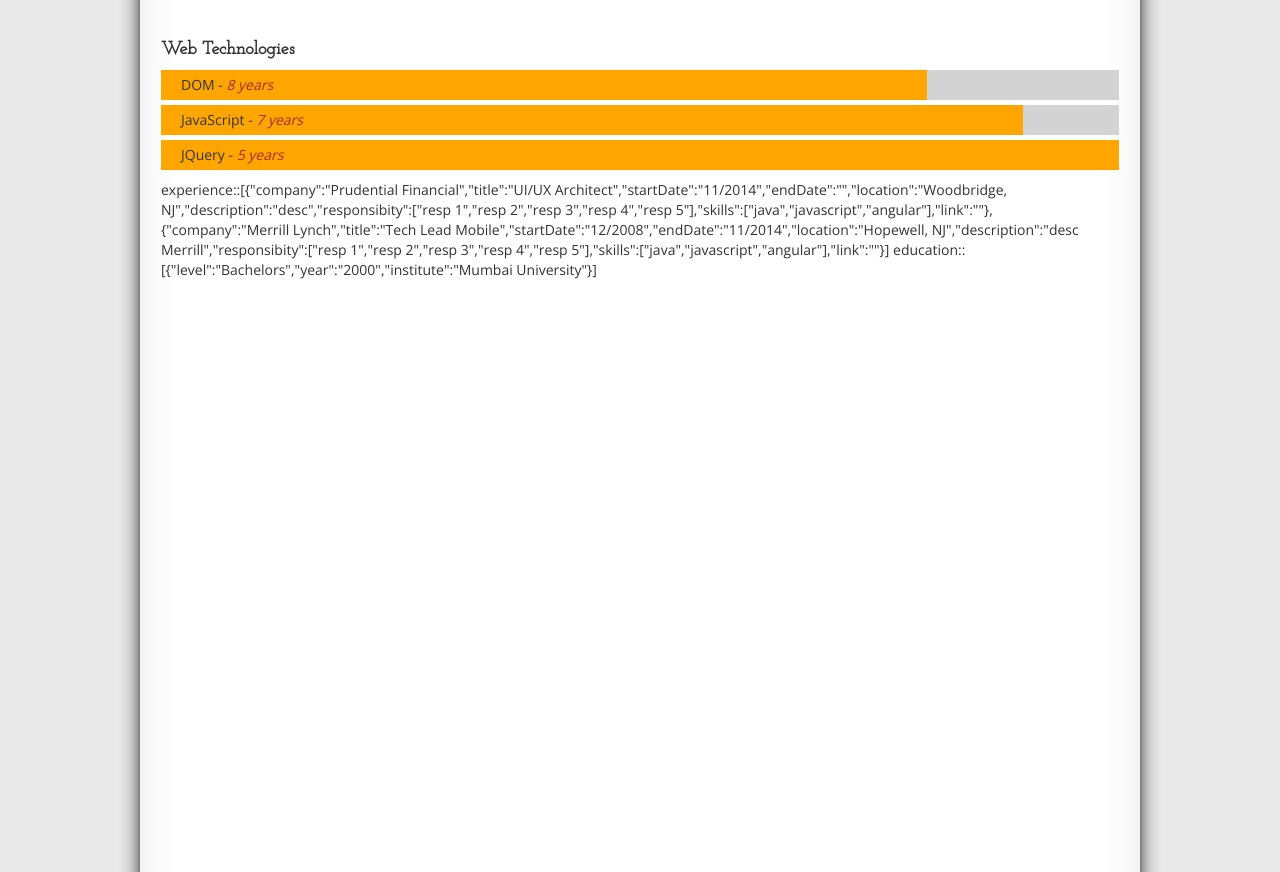
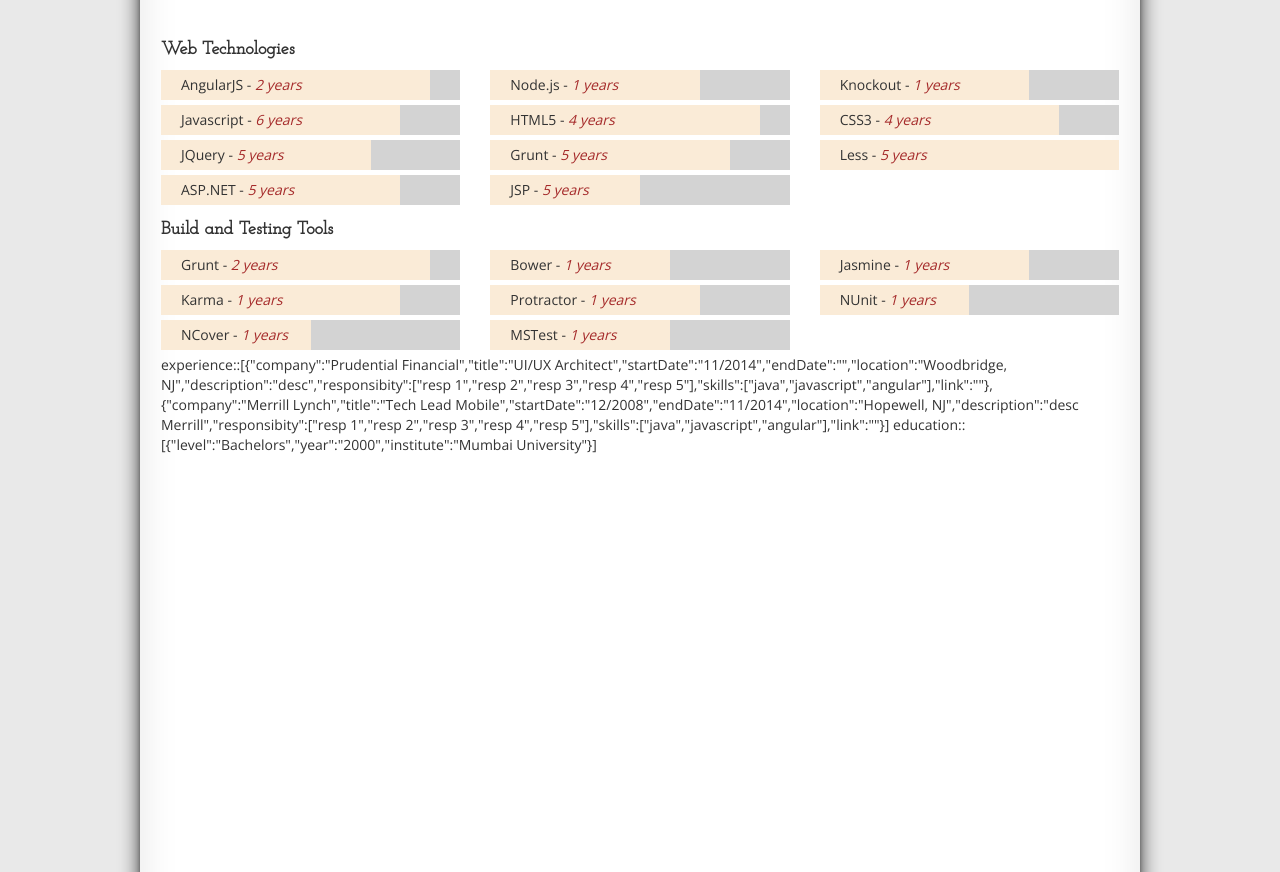
Before and after one commit to rashmikapoor24/angular_resume, a website: page index.html in a window 1280 px wide. Shown: the part 228-1100 px from the top of the page. Drawn offline with nearby package versions, Linux system fonts and the light colour scheme; some packages are replaced by stand-ins of ours.

Commit message:
skill update

```diff
--- a/components/skills/skills.html
+++ b/components/skills/skills.html
@@ -2,8 +2,8 @@
 <div class="skill-container clearfix">
 	<div ng-repeat="sk in vm.topSkills">
 		<h4>{{sk.skillCategory}}</h4>
-		<ul>
-			<li ng-repeat="skill in sk.skills">
+		<div class="row">
+			<div class="col-sm-4" ng-repeat="skill in sk.skills">
 				<div class="rating-wrapper">
 					<div class="rating" style="width:{{skill.rating*10}}%">
 						<span class="skill">{{skill.skill}}</span>
@@ -11,8 +11,7 @@
  						<span class="skill-years">{{skill.years}} years</span>
 					</div>
 				</div>
-			</li>
-		</ul>
+			</div>
+		</div>
 	</div>
 </div>
-<div style="clear:both"></div>
--- a/css/components/skills.less
+++ b/css/components/skills.less
@@ -1,19 +1,11 @@
 .skill-container {
-	ul {
-		list-style: none;
-    padding-left: 0px;
-    li {
-    	margin-bottom: 5px;
-    	min-height: 30px;
-    }
-    &:after {
-			clear: both;
-		}
-	}
+
 	.rating-wrapper {
 		background-color: lightgrey;
+		min-height: 30px;
+		margin-bottom: 5px;
 		.rating {
-			background-color: orange;
+			background-color: antiquewhite;
 			height: 30px;
 			padding: 5px 20px;
 			.skill-years {
--- a/data/prashant.json
+++ b/data/prashant.json
@@ -46,23 +46,125 @@
 			"skillCategory":"Web Technologies",
 			"skills":[
 				{
-					"skill":"DOM",
+					"skill":"AngularJS",
+					"isHighlight":false,
+					"rating":9,
+  				"years":2
+
+				},
+				{
+					"skill":"Node.js",
+					"isHighlight":false,
+					"rating":7,
+					"years":1
+				},
+				{
+					"skill":"Knockout",
+					"isHighlight":false,
+					"rating":7,
+  				"years":1
+				},
+				{
+					"skill":"Javascript",
 					"isHighlight":false,
 					"rating":8,
-					"years":8
+  				"years":6
 				},
 				{
-					"skill":"JavaScript",
+					"skill":"HTML5",
 					"isHighlight":false,
 					"rating":9,
-  				"years":7
-
+  				"years":4
+				},
+				{
+					"skill":"CSS3",
+					"isHighlight":false,
+					"rating":8,
+  				"years":4
 				},
 				{
 					"skill":"JQuery",
 					"isHighlight":false,
+					"rating":7,
+  				"years":5
+				},
+				{
+					"skill":"Grunt",
+					"isHighlight":false,
+					"rating":8,
+  				"years":5
+				},
+				{
+					"skill":"Less",
+					"isHighlight":false,
 					"rating":10,
   				"years":5
+				},
+				{
+					"skill":"ASP.NET",
+					"isHighlight":false,
+					"rating":8,
+  				"years":5
+				},
+				{
+					"skill":"JSP",
+					"isHighlight":false,
+					"rating":5,
+  				"years":5
+				}
+			]
+		},
+		{
+			"skillCategory":"Build and Testing Tools",
+			"skills":[
+				{
+					"skill":"Grunt",
+					"isHighlight":false,
+					"rating":9,
+  				"years":2
+
+				},
+				{
+					"skill":"Bower",
+					"isHighlight":false,
+					"rating":6,
+					"years":1
+				},
+				{
+					"skill":"Jasmine",
+					"isHighlight":false,
+					"rating":7,
+  				"years":1
+				},
+				{
+					"skill":"Karma",
+					"isHighlight":false,
+					"rating":8,
+  				"years":1
+				},
+				{
+					"skill":"Protractor",
+					"isHighlight":false,
+					"rating":7,
+  				"years":1
+				},
+				{
+					"skill":"NUnit",
+					"isHighlight":false,
+					"rating":5,
+  				"years":1
+				},
+				{
+					"skill":"NCover",
+					"isHighlight":false,
+					"rating":5,
+  				"years":1
+				},
+				{
+					"skill":"MSTest",
+					"isHighlight":false,
+					"rating":6,
+  				"years":1
 				}
 			]
 		}
```
Also changed, not shown: index.html (+1 -1 lines).
